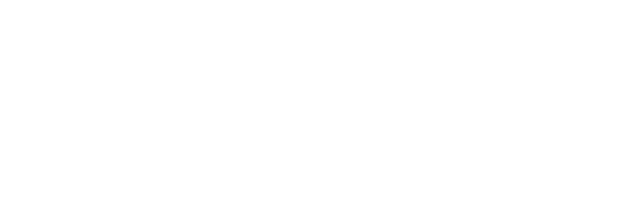
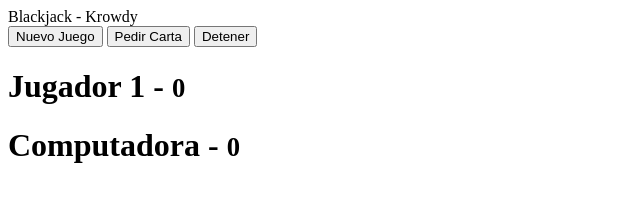
Before and after one commit to developaul/blackjack-krowdy, a plain HTML site: page index.html in a window 1280 px wide. Shown: the whole page, without its empty margins (0-640 px from the left). Drawn offline with Linux system fonts and the light colour scheme.

Commit message:
Estructura inicial completada

```diff
--- a/index.html
+++ b/index.html
@@ -7,6 +7,35 @@
   <title>BlackJack Krowdy</title>
 </head>
 <body>
+  <header>Blackjack - Krowdy</header>
+
+  <div>
+    <div>
+      <button>Nuevo Juego</button>
+      <button>Pedir Carta</button>
+      <button>Detener</button>
+    </div>
+  </div>
+
+  <div>
+    <div>
+      <h1>Jugador 1 - <small>0</small></h1>
+
+      <div>
+        <!-- Aqui se renderizaran las cartas del jugador 1 -->
+      </div>
+    </div>
+  </div>
+
+  <div>
+    <div>
+      <h1>Computadora - <small>0</small></h1>
+
+      <div>
+        <!-- Aqui se renderizaran las cartas de la computadora -->
+      </div>
+    </div>
+  </div>
 
 </body>
 </html>
```
Also changed, not shown: 1 other file.
